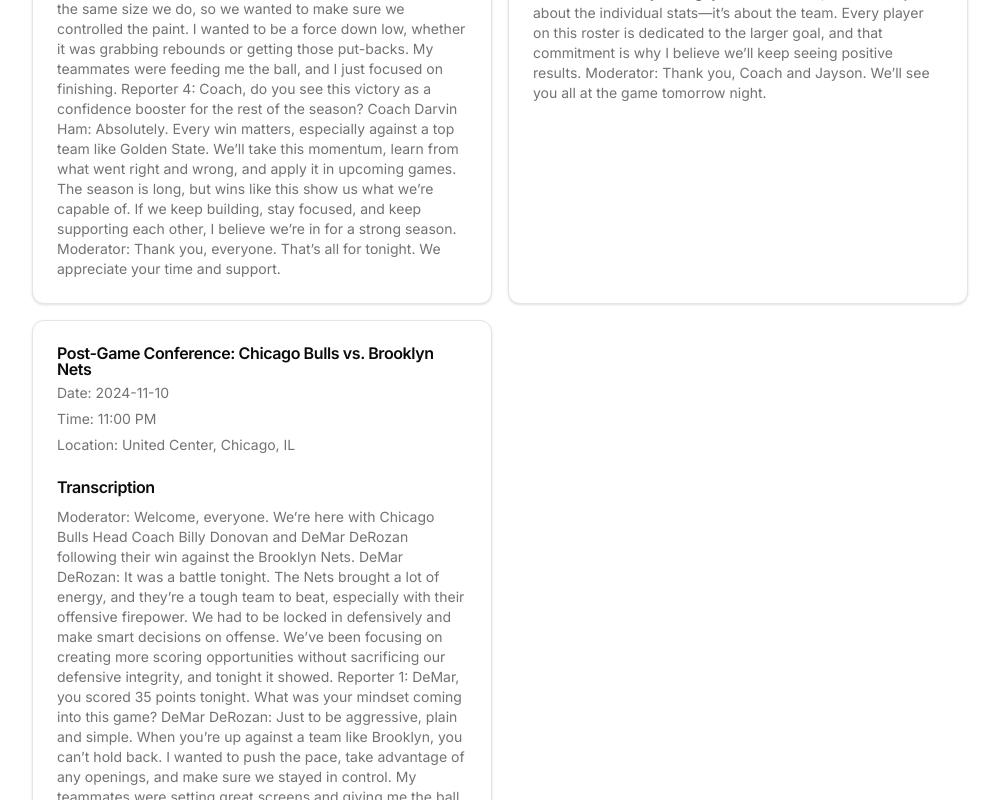
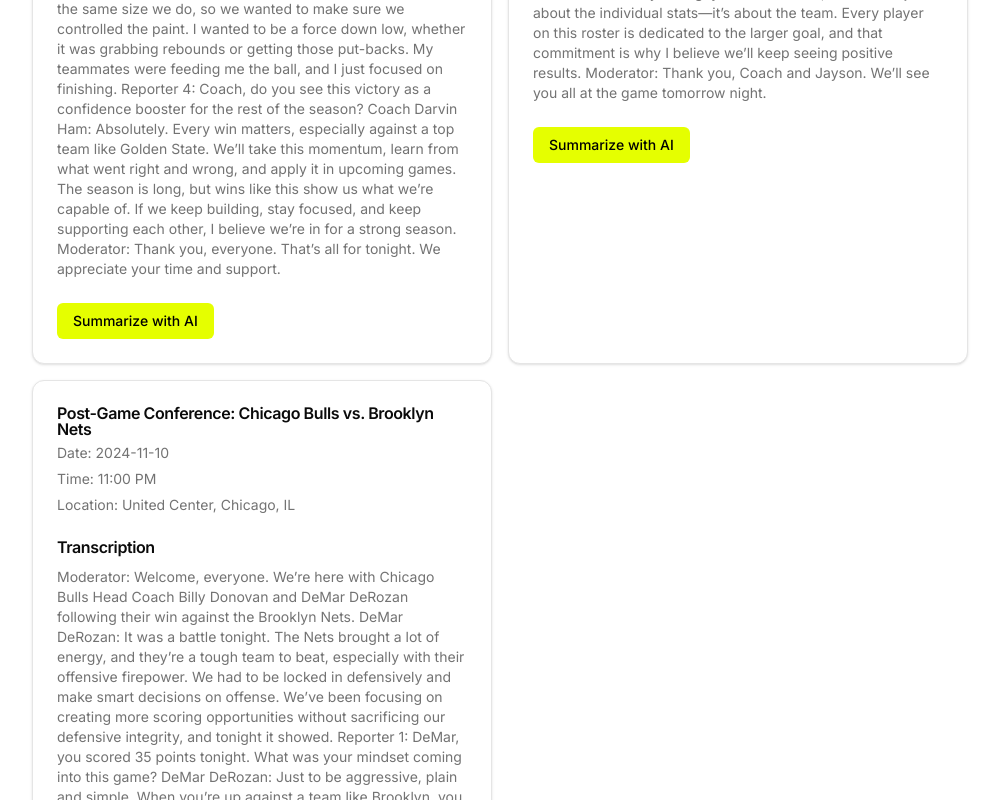
Before and after one commit to commit-ai/ghcp-sport-app-workshop, a Next.js app: page /press-conferences in a window 1280 px wide. Shown: the part 1040-1840 px from the top of the page, without its empty margins (272-1271 px from the left). Built offline with nearby package versions, Linux system fonts and the light colour scheme.

Commit message:
Adding ai summarization feature

```diff
--- a/package.json
+++ b/package.json
@@ -31,6 +31,7 @@
     "lucide-react": "^0.453.0",
     "next": "14.2.14",
     "next-themes": "^0.3.0",
+    "openai": "^4.68.4",
     "react": "^18",
     "react-dom": "^18",
     "react-hook-form": "^7.53.1",
--- a/src/app/(dashboard)/page.tsx
+++ b/src/app/(dashboard)/page.tsx
@@ -1,3 +1,8 @@
 export default async function Home() {
-  return <div className="bg-neutral-500 p-4 h-full">Main Page</div>;
+  return (
+    <div className=" p-4 h-full">
+      <h1 className="text-2xl font-bold">Welcome to GitHub Copilot Training</h1>
+      <p className="text-lg">This is a training project for GitHub Copilot.</p>
+    </div>
+  );
 }
--- a/src/app/(dashboard)/press-conferences/page.tsx
+++ b/src/app/(dashboard)/press-conferences/page.tsx
@@ -1,3 +1,5 @@
+import ConferenceCard from "@/components/conference-card";
+import { Button } from "@/components/ui/button";
 import {
   Card,
   CardContent,
@@ -11,25 +13,26 @@
   const data = await fetch("http://localhost:3001/api/press-conferences");
   const PressConferences = await data.json();
 
-  console.log(PressConferences);
+  //   Create an on summarize function that will be called when the button is clicked and will get the transcription of the press conference and summarize it using an AI service
+  //   const onSummarize = () => {
+  //     console.log("Summarize");
+  //   };
+
+  //   console.log(PressConferences);
   return (
     <div className="p-4 h-full">
       <h1 className="text-2xl font-bold">Press Conferences</h1>
       {/* display the press conferences, each one of them in a card with properties of title, date, time, location, transcription */}
       <div className="grid grid-cols-2 gap-4">
         {PressConferences.map((conference: any) => (
-          <Card key={conference.id}>
-            <CardHeader>
-              <CardTitle>{conference.title}</CardTitle>
-              <CardDescription>Date: {conference.date}</CardDescription>
-              <CardDescription>Time: {conference.time}</CardDescription>
-              <CardDescription>Location: {conference.location}</CardDescription>
-            </CardHeader>
-            <CardContent>
-              <CardTitle className="pb-3">Transcription</CardTitle>
-              <CardDescription>{conference.transcription}</CardDescription>
-            </CardContent>
-          </Card>
+          <ConferenceCard
+            key={conference.id}
+            title={conference.title}
+            date={conference.date}
+            time={conference.time}
+            location={conference.location}
+            transcription={conference.transcription}
+          />
         ))}
       </div>
     </div>
--- /dev/null
+++ b/src/app/api/summarize/route.ts
@@ -0,0 +1,35 @@
+import { NextRequest, NextResponse } from "next/server";
+import { AzureOpenAI } from "openai";
+
+export async function POST(request: NextRequest) {
+  const { transcription } = await request.json();
+
+  const client = new AzureOpenAI({
+    endpoint: process.env.NEXT_PUBLIC_AZURE_OPENAI_ENDPOINT,
+    apiKey: process.env.NEXT_PUBLIC_AZURE_OPENAI_KEY,
+    apiVersion: "2024-10-01-preview",
+    deployment: "gpt-4o",
+  });
+
+  const response = await client.chat.completions.create({
+    model: "gpt-4o",
+    messages: [
+      {
+        role: "system",
+        content: "You are a press conference summarization bot",
+      },
+      {
+        role: "user",
+        content: `Summarize the press conference transcription, ${transcription}`,
+      },
+    ],
+  });
+
+  console.log(response.choices[0].message.content);
+
+  const ai_transcription = response.choices[0].message.content;
+
+  //   console.log(response);
+
+  return NextResponse.json({ ai_transcription });
+}
--- /dev/null
+++ b/src/components/conference-card.tsx
@@ -0,0 +1,88 @@
+"use client";
+
+import React from "react";
+import {
+  Card,
+  CardContent,
+  CardDescription,
+  CardFooter,
+  CardHeader,
+  CardTitle,
+} from "@/components/ui/card";
+import { Button } from "./ui/button";
+
+// craete conference card props
+export interface ConferenceCardProps {
+  title: string;
+  date: string;
+  time: string;
+  location: string;
+  transcription: string;
+}
+
+const ConferenceCard = ({
+  title,
+  date,
+  time,
+  location,
+  transcription,
+}: ConferenceCardProps) => {
+  const [summary, setSummary] = React.useState<string | null>(null);
+  //   loading state
+  const [loading, setLoading] = React.useState<boolean>(false);
+
+  const onSummarize = async () => {
+    setLoading(true);
+    console.log("Summarize");
+    const response = await fetch("http://localhost:3001/api/summarize", {
+      method: "POST",
+      headers: {
+        "Content-Type": "application/json",
+      },
+      body: JSON.stringify({ transcription }),
+    });
+
+    const data = await response.json();
+
+    setSummary(data.ai_transcription);
+    setLoading(false);
+  };
+
+  return (
+    <Card>
+      <CardHeader>
+        <CardTitle>{title}</CardTitle>
+        <CardDescription>Date: {date}</CardDescription>
+        <CardDescription>Time: {time}</CardDescription>
+        <CardDescription>Location: {location}</CardDescription>
+      </CardHeader>
+      <CardContent>
+        <CardTitle className="pb-3">Transcription</CardTitle>
+        <CardDescription>{transcription}</CardDescription>
+      </CardContent>
+      {
+        //   if there is a summary,
+        //   display the summary in the card content
+        summary && (
+          <CardContent>
+            <CardTitle className="pb-3">Summary with Azure OpenAI</CardTitle>
+            <CardDescription>{summary}</CardDescription>
+          </CardContent>
+        )
+      }
+      <CardFooter>
+        {loading ? (
+          <Button variant="default" onClick={onSummarize} disabled>
+            Loading...
+          </Button>
+        ) : (
+          <Button variant="default" onClick={onSummarize}>
+            Summarize with AI
+          </Button>
+        )}
+      </CardFooter>
+    </Card>
+  );
+};
+
+export default ConferenceCard;
--- a/src/components/navigation.tsx
+++ b/src/components/navigation.tsx
@@ -15,7 +15,7 @@
 const routes = [
   {
     label: "Home",
-    href: "",
+    href: "/",
     icon: GoHome,
     activeIcon: GoHomeFill,
   },
--- a/src/components/ui/button.tsx
+++ b/src/components/ui/button.tsx
@@ -1,8 +1,8 @@
-import * as React from "react"
-import { Slot } from "@radix-ui/react-slot"
-import { cva, type VariantProps } from "class-variance-authority"
+import * as React from "react";
+import { Slot } from "@radix-ui/react-slot";
+import { cva, type VariantProps } from "class-variance-authority";
 
-import { cn } from "@/lib/utils"
+import { cn } from "@/lib/utils";
 
 const buttonVariants = cva(
   "inline-flex items-center justify-center gap-2 whitespace-nowrap rounded-md text-sm font-medium transition-colors focus-visible:outline-none focus-visible:ring-1 focus-visible:ring-ring disabled:pointer-events-none disabled:opacity-50 [&_svg]:pointer-events-none [&_svg]:size-4 [&_svg]:shrink-0",
@@ -10,7 +10,7 @@
     variants: {
       variant: {
         default:
-          "bg-primary text-primary-foreground shadow hover:bg-primary/90",
+          "bg-gradient-to-b  text-black bg-[#E5FF00] hover:bg-[#e0f432] hover:text-black",
         destructive:
           "bg-destructive text-destructive-foreground shadow-sm hover:bg-destructive/90",
         outline:
@@ -32,26 +32,26 @@
       size: "default",
     },
   }
-)
+);
 
 export interface ButtonProps
   extends React.ButtonHTMLAttributes<HTMLButtonElement>,
     VariantProps<typeof buttonVariants> {
-  asChild?: boolean
+  asChild?: boolean;
 }
 
 const Button = React.forwardRef<HTMLButtonElement, ButtonProps>(
   ({ className, variant, size, asChild = false, ...props }, ref) => {
-    const Comp = asChild ? Slot : "button"
+    const Comp = asChild ? Slot : "button";
     return (
       <Comp
         className={cn(buttonVariants({ variant, size, className }))}
         ref={ref}
         {...props}
       />
-    )
+    );
   }
-)
-Button.displayName = "Button"
+);
+Button.displayName = "Button";
 
-export { Button, buttonVariants }
+export { Button, buttonVariants };
```
Also changed, not shown: 1 other file (tests, documents, lock files or other folders).
